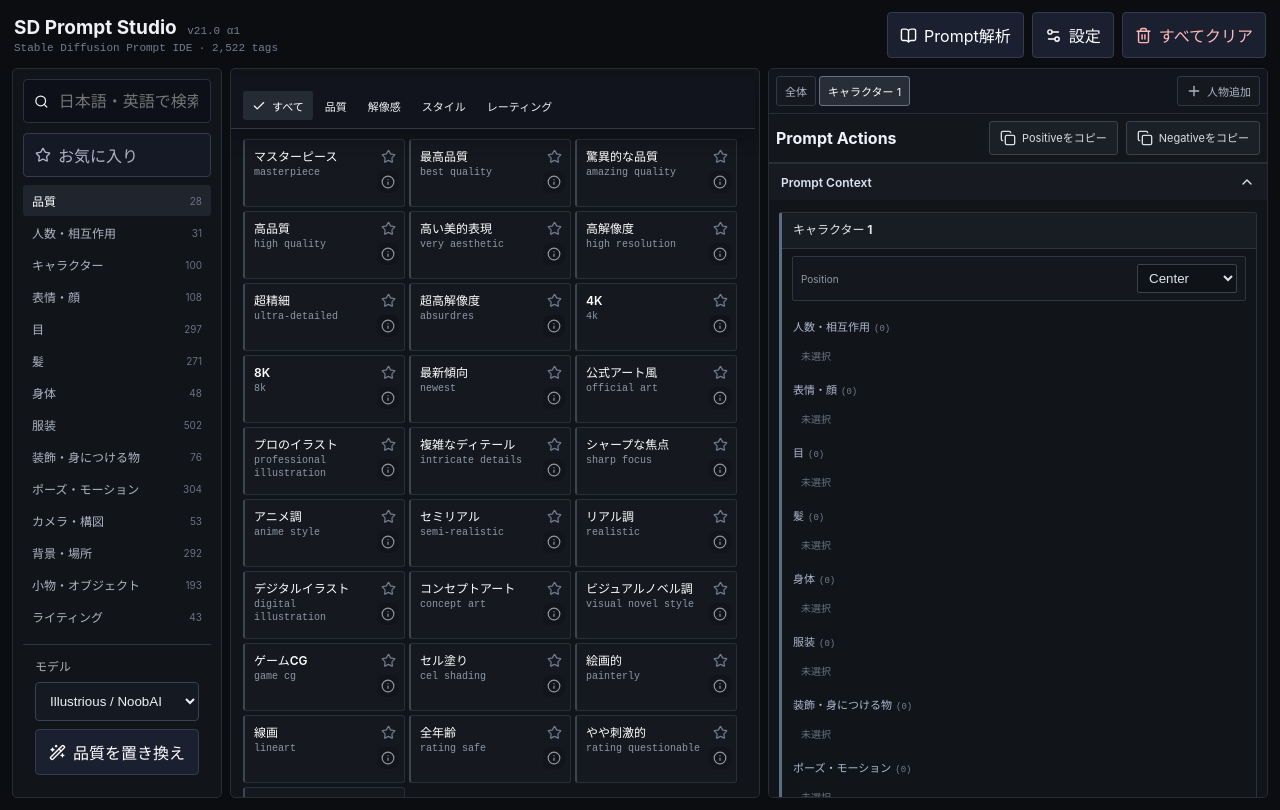
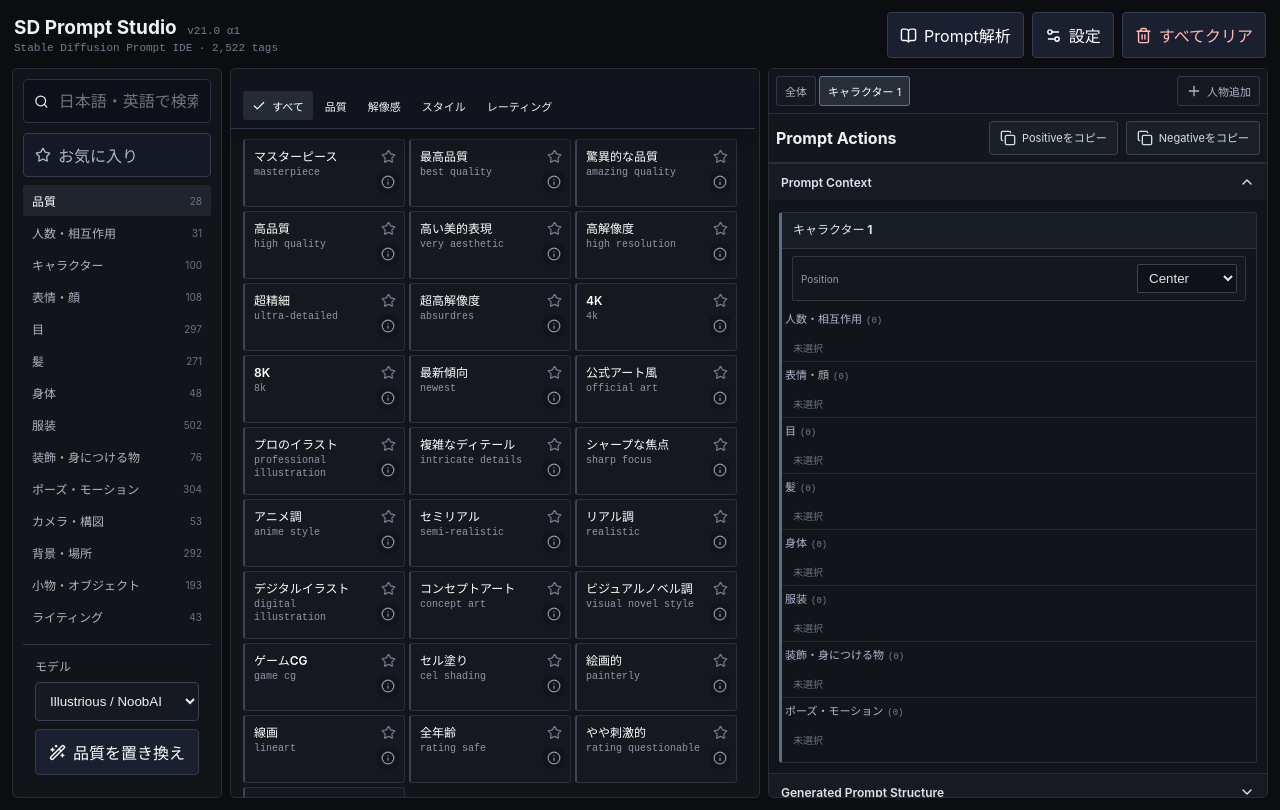
Before and after one commit to whatrune/sd-prompt-studio, a React (Vite) app: page / in a window 1280 px wide. Built offline with nearby package versions, Linux system fonts and the light colour scheme; the HTML template or start-up script is replaced by a standard one.

Commit message:
style(ui): remove Prompt Context group spacing

```diff
--- a/src/styles.css
+++ b/src/styles.css
@@ -568,8 +568,6 @@ body{background:#0b0d11}
 .selected-layer-title{display:grid;gap:2px;padding:9px 10px;border:0;border-bottom:1px solid #2d3540;background:#181d24}
 .selected-layer-title small{font:9px/1 ui-monospace,monospace;letter-spacing:.12em;color:#778395}
 .selected-layer-title strong{font-size:12px;color:#e0e5ec}
-.selected-layer>.selected-group{padding:0 8px}
-.selected-layer>.selected-group:first-of-type{padding-top:7px}
 .context-common{border-left:3px solid #68758a}
 .context-character{border-left:3px solid #596d87}
 
@@ -594,8 +592,6 @@ body{background:#0b0d11}
 .prompt-actions button svg{flex:0 0 auto}
 
 /* v21.6: flat Prompt Context category rows */
-.selected-layer>.selected-group{padding:5px 10px 8px;border-bottom:1px solid #252c35;background:transparent}
-.selected-layer>.selected-group:last-child{border-bottom:0}
 .selected-group-head{margin:0 0 4px}
 .selected-group-head>button{min-height:32px;padding:7px 8px;border:1px solid transparent!important;border-radius:2px;background:transparent!important}
 .selected-group-head>button:hover{border-color:#4c5868!important;background:#1b2027!important}
@@ -603,7 +599,6 @@ body{background:#0b0d11}
 .selected-group-head>button span{margin-left:auto;text-align:right}
 
 /* v21.7: flat category headings and in-context position control */
-.selected-layer>.selected-group{padding:6px 10px 9px;border:0;background:transparent}
 .selected-group-head>button{justify-content:flex-start;width:100%;border-color:transparent!important;background:transparent!important;cursor:pointer}
 .selected-group-head>button:hover{border-color:#4c5868!important;background:#1b2027!important}
 .selected-group-head>button strong{display:inline-flex;align-items:baseline;gap:4px}
@@ -614,7 +609,6 @@ body{background:#0b0d11}
 .selected-outline .selected-chip .chip-label{padding:6px 10px}
 
 /* v21.8: dense, interaction-aware Prompt Context */
-.selected-layer>.selected-group{padding:3px 9px 5px;border:0;background:transparent}
 .selected-group-head{margin:0 0 2px}
 .selected-group-head>button{min-height:27px;padding:4px 6px;border:0!important;border-radius:2px;background:transparent!important}
 .selected-layer.interactive .selected-group-head>button:hover{background:#1b2027!important;box-shadow:inset 0 0 0 1px #4c5868}
@@ -629,18 +623,17 @@ body{background:#0b0d11}
 .selected-layer.inactive button:disabled{opacity:.68}
 
 /* v21.9: unified Prompt Context groups */
-.selected-layer>.selected-group{margin:2px 5px;padding:3px 4px 4px;border:1px solid transparent;border-radius:3px;background:transparent;transition:background-color .12s,border-color .12s}
+.selected-layer>.selected-group{margin:0;padding:0;background:transparent;border-radius:0}
 .selected-layer.interactive>.selected-group{cursor:pointer}
-.selected-layer.interactive>.selected-group:hover{border-color:#3d4755;background:#181d24}
+.selected-layer.interactive>.selected-group:hover{background:#181d24;box-shadow:inset 0 0 0 1px #3d4755}
 .selected-group-head{margin:0}
 .selected-group-head>button{min-height:25px;padding:3px 4px;border:0!important;border-radius:0;background:transparent!important}
 .selected-layer.interactive .selected-group-head>button:hover{background:transparent!important;box-shadow:none}
 .selected-outline .selected-chips{gap:6px;padding:0 4px 2px}
 .selected-layer.inactive>.selected-group{cursor:default}
-.selected-layer.inactive>.selected-group:hover{border-color:transparent;background:transparent}
+.selected-layer.inactive>.selected-group:hover{background:transparent;box-shadow:none}
 
 /* v21.10: interaction-aware tabs and tighter Context groups */
-.selected-layer>.selected-group{margin:1px 4px;padding:2px 3px 3px}
 .selected-group-head>button{min-height:23px;padding:2px 3px}
 .selected-outline .selected-chips{padding:0 3px 1px}
 .tag-card:hover .tag-main small{display:none}
```
